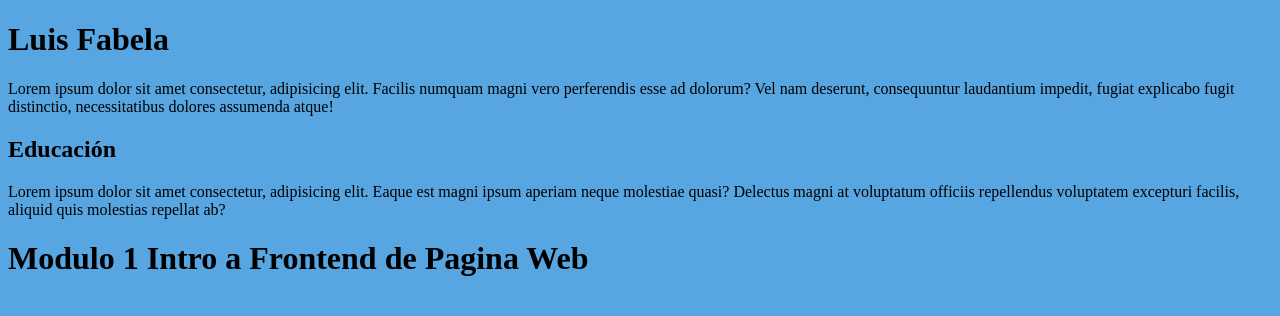
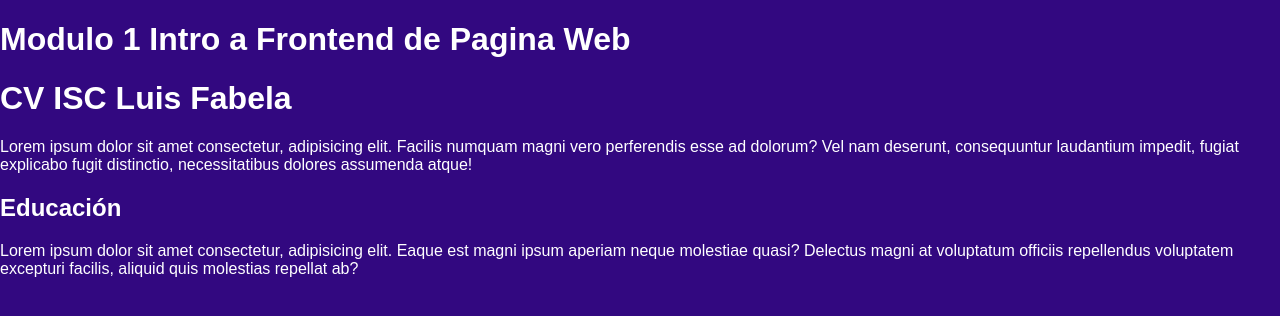
Before and after one commit to iscluisfabela/IntroWebFrontEnd, a plain HTML site: page index.html in a window 1280 px wide. Drawn offline with Linux system fonts and the light colour scheme.

Commit message:
agregando otro style

```diff
--- a/index.html
+++ b/index.html
@@ -7,8 +7,9 @@
     <title>Luis Fabela</title>
 </head>
 <body>
+    <h1>Modulo 1 Intro a Frontend de Pagina Web</h1>
     <main>
-        <h1>Luis Fabela</h1>
+        <h1>CV ISC Luis Fabela</h1>
         <p>
         Lorem ipsum dolor sit amet consectetur, adipisicing elit. Facilis numquam magni vero perferendis esse ad dolorum? Vel nam deserunt, consequuntur laudantium impedit, fugiat explicabo fugit distinctio, necessitatibus dolores assumenda atque!
         </p>
@@ -19,7 +20,7 @@
 
         </section>
     </main>
-    <h1>Modulo 1 Intro a Frontend de Pagina Web</h1>
+
     <script src="/main.js"></script>
 </body>
 </html>
--- a/style.css
+++ b/style.css
@@ -1,4 +1,11 @@
-body
-{
-    background-color: rgb(87, 165, 225);
+
+body {
+    background-color:  rgb(50, 8, 128);
+    background-size: cover; /* Hace que la imagen cubra toda la pantalla */
+    background-position: center; /* Centra la imagen */
+    background-repeat: no-repeat; /* Evita que la imagen se repita */
+    margin: 0;
+    font-family: Arial, sans-serif;
+    color: #ffffff;
+
 }
```
